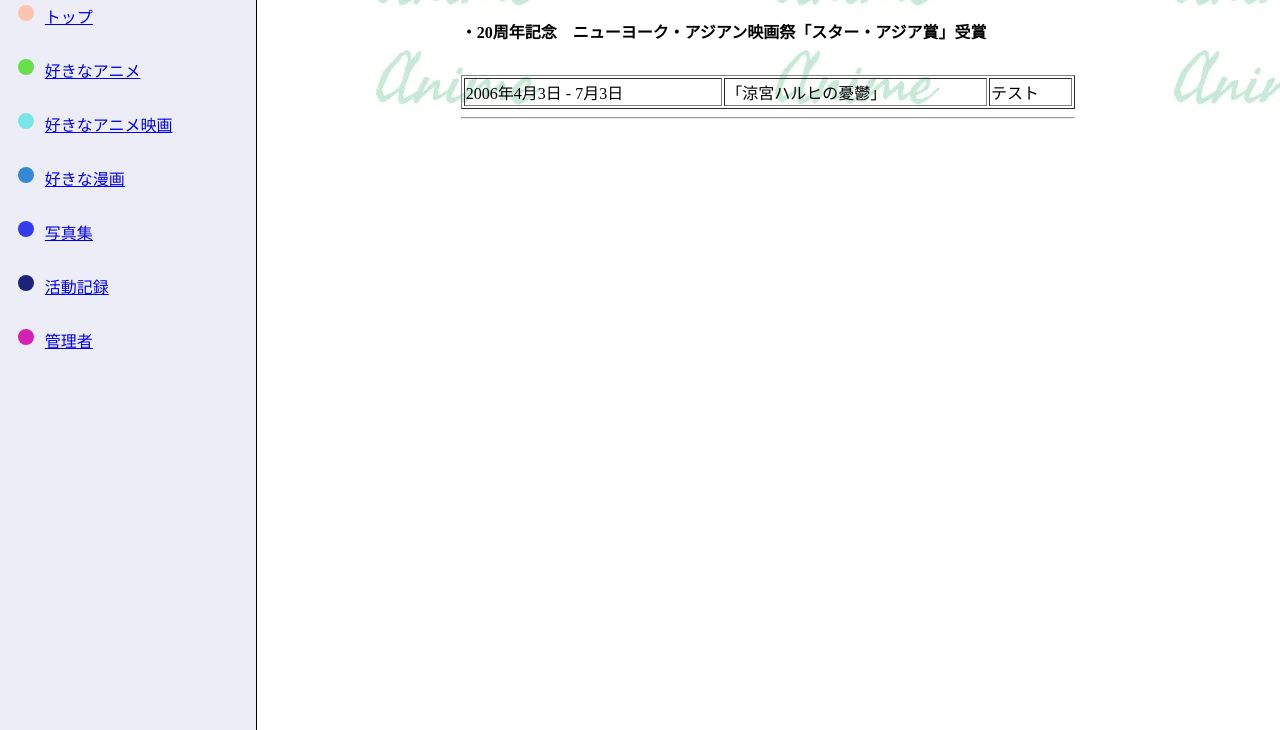
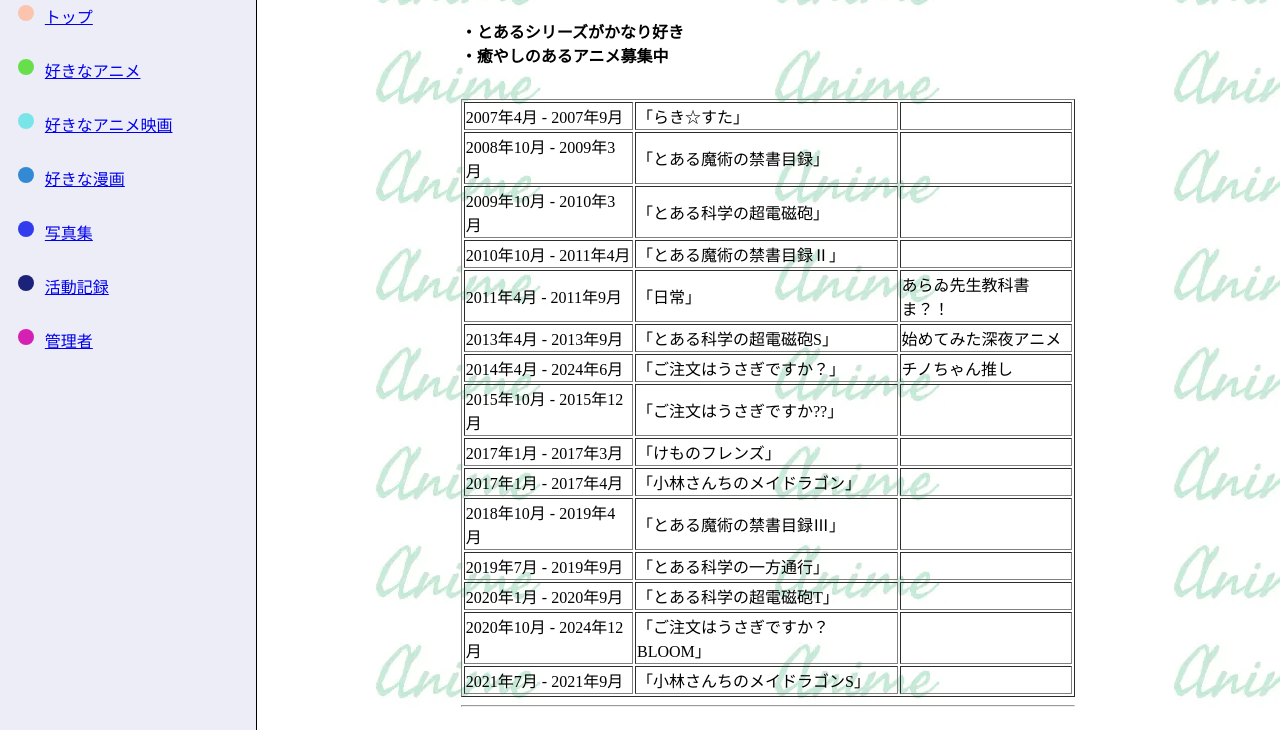
Before and after one commit to small-engineer/profile, a plain HTML site: page anime.html in a window 1280 px wide. Shown: the part 70-800 px from the top of the page. Drawn offline with Linux system fonts and the light colour scheme.

Commit message:
アニメのリストを更新

```diff
--- a/anime.html
+++ b/anime.html
@@ -78,14 +78,85 @@
     </h1>
       <div class="subBody">
           <div class="subBodyList">
-              <div>・20周年記念　ニューヨーク・アジアン映画祭「スター・アジア賞」受賞</div>
+              <div>・とあるシリーズがかなり好き</div>
+              <div>・癒やしのあるアニメ募集中</div>
           </div>
           <table border>
-              <tr>
-                  <td>2006年4月3日 - 7月3日</td>
-                  <td>「涼宮ハルヒの憂鬱」</td>
-                  <td>テスト</td>
-              </tr>
+            <tr>
+              <td>2007年4月 - 2007年9月</td>
+              <td>「らき☆すた」</td>
+              <td></td>
+            </tr>
+            <tr>
+              <td>2008年10月 - 2009年3月</td>
+              <td>「とある魔術の禁書目録」</td>
+              <td></td>
+            </tr>
+            <tr>
+              <td>2009年10月 - 2010年3月</td>
+              <td>「とある科学の超電磁砲」</td>
+              <td></td>
+            </tr>
+            <tr>
+              <td>2010年10月 - 2011年4月</td>
+              <td>「とある魔術の禁書目録Ⅱ」</td>
+              <td></td>
+            </tr>
+            <tr>
+              <td>2011年4月 - 2011年9月</td>
+              <td>「日常」</td>
+              <td>あらゐ先生教科書ま？！</td>
+            </tr>
+            <tr>
+              <td>2013年4月 - 2013年9月</td>
+              <td>「とある科学の超電磁砲S」</td>
+              <td>始めてみた深夜アニメ</td>
+            </tr>
+            <tr>
+              <td>2014年4月 - 2024年6月</td>
+              <td>「ご注文はうさぎですか？」</td>
+              <td>チノちゃん推し</td>
+            </tr>
+            <tr>
+              <td>2015年10月 - 2015年12月</td>
+              <td>「ご注文はうさぎですか??」</td>
+              <td></td>
+            </tr>
+            <tr>
+              <td>2017年1月 - 2017年3月</td>
+              <td>「けものフレンズ」</td>
+              <td></td>
+            </tr>
+            <tr>
+              <td>2017年1月 - 2017年4月</td>
+              <td>「小林さんちのメイドラゴン」</td>
+              <td></td>
+            </tr>
+            <tr>
+              <td>2018年10月 - 2019年4月</td>
+              <td>「とある魔術の禁書目録Ⅲ」</td>
+              <td></td>
+            </tr>
+            <tr>
+              <td>2019年7月 - 2019年9月</td>
+              <td>「とある科学の一方通行」</td>
+              <td></td>
+            </tr>
+            <tr>
+              <td>2020年1月 - 2020年9月</td>
+              <td>「とある科学の超電磁砲T」</td>
+              <td></td>
+            </tr>
+            <tr>
+              <td>2020年10月 - 2024年12月</td>
+              <td>「ご注文はうさぎですか？ BLOOM」</td>
+              <td></td>
+            </tr>
+            <tr>
+              <td>2021年7月 - 2021年9月</td>
+              <td>「小林さんちのメイドラゴンS」</td>
+              <td></td>
+            </tr>
           </table>
           <hr>
       </div>
```
